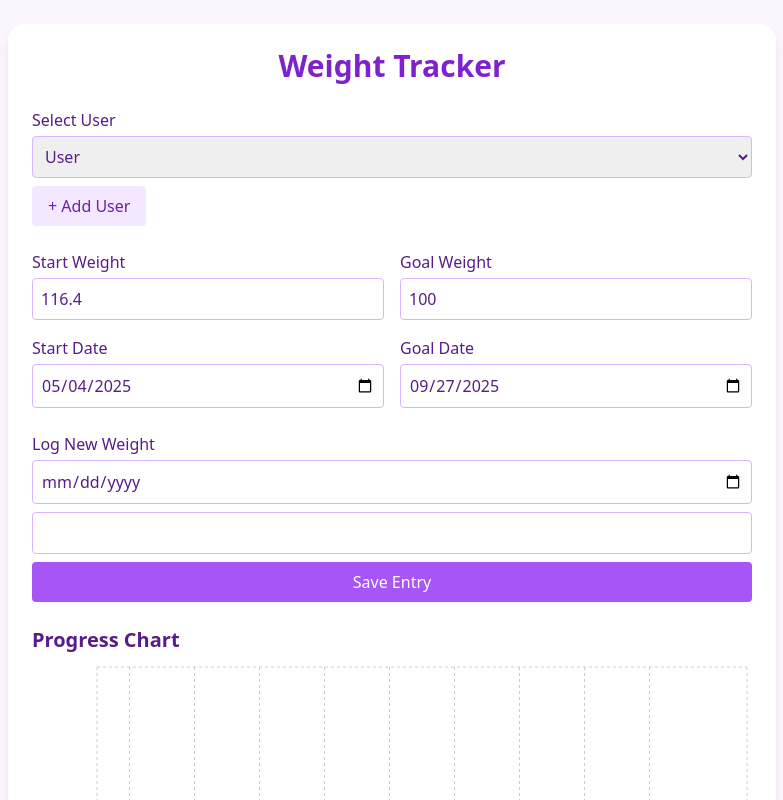
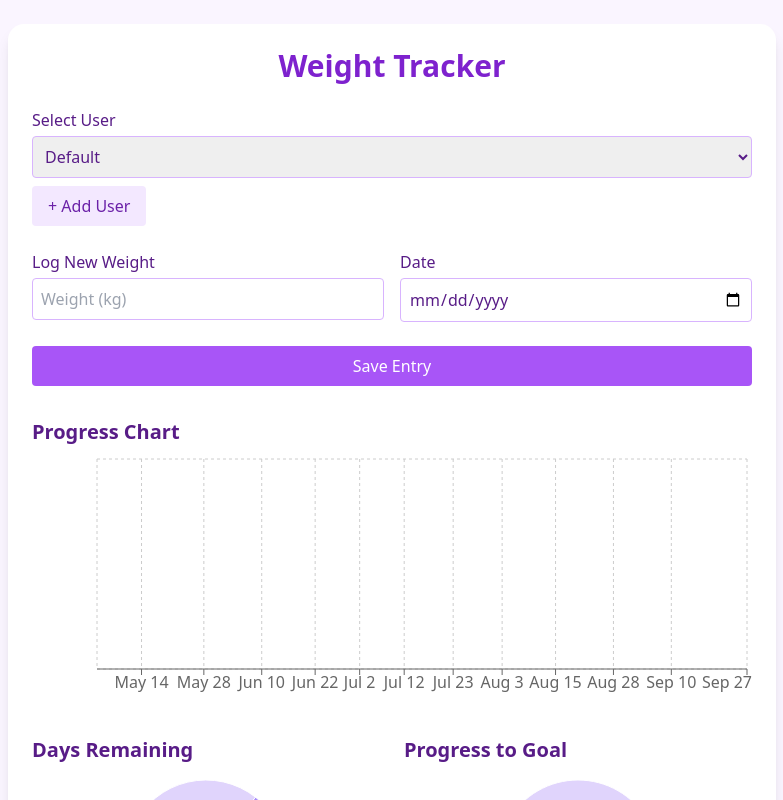
Before and after one commit to DamonHaldane/weight-loss-tracker, a React (Create React App) app: page / in a window 1280 px wide. Shown: the top 800 px of the page, without its empty margins (248-1031 px from the left). Built offline with nearby package versions, Linux system fonts and the light colour scheme.

Commit message:
Add files via upload

```diff
--- a/package.json
+++ b/package.json
@@ -7,12 +7,13 @@
     "react-dom": "^18.2.0",
     "react-scripts": "5.0.1",
     "recharts": "^2.6.2",
-    "tailwindcss": "^3.3.2"
+    "date-fns": "^2.30.0"
   },
   "scripts": {
     "start": "react-scripts start",
     "build": "react-scripts build",
     "test": "react-scripts test",
     "eject": "react-scripts eject"
-  }
+  },
+  "homepage": "."
 }
--- a/public/index.html
+++ b/public/index.html
@@ -1,8 +1,8 @@
 <!DOCTYPE html>
 <html lang="en">
   <head>
-    <meta charset="UTF-8" />
-    <meta name="viewport" content="width=device-width, initial-scale=1.0"/>
+    <meta charset="utf-8" />
+    <meta name="viewport" content="width=device-width, initial-scale=1" />
     <title>Weight Tracker</title>
   </head>
   <body>
--- a/src/App.jsx
+++ b/src/App.jsx
@@ -1,8 +1,10 @@
+
 import { useState, useEffect } from "react";
 import {
-  LineChart, Line, XAxis, YAxis, CartesianGrid, Tooltip, ResponsiveContainer, PieChart, Pie, Cell, Legend, Area
+  LineChart, Line, XAxis, YAxis, CartesianGrid, Tooltip, ResponsiveContainer, Area,
+  PieChart, Pie, Cell, Legend
 } from "recharts";
-import { format, parseISO, eachWeekOfInterval } from "date-fns";
+import { format, parseISO, eachDayOfInterval } from "date-fns";
 
 const COLORS = ["#a78bfa", "#e0d4fc"];
 
@@ -12,14 +14,14 @@ const getInitialData = () => {
 };
 
 export default function App() {
-  const [users, setUsers] = useState(["User"]);
-  const [activeUser, setActiveUser] = useState("User");
+  const [users, setUsers] = useState(["Default"]);
+  const [activeUser, setActiveUser] = useState("Default");
   const [dataByUser, setDataByUser] = useState(getInitialData);
   const [newWeight, setNewWeight] = useState("");
   const [newDate, setNewDate] = useState("");
 
   const userData = dataByUser[activeUser] || {
-    startWeight: 116.4,
+    startWeight: 120,
     goalWeight: 100,
     startDate: "2025-05-04",
     goalDate: "2025-09-27",
@@ -35,24 +37,40 @@ export default function App() {
   const updateUserData = (updates) => {
     setDataByUser({
       ...dataByUser,
-      [activeUser]: { ...userData, ...updates },
+      [activeUser]: { ...userData, ...updates }
     });
   };
 
   const handleAddWeight = () => {
     if (!newWeight || !newDate) return;
-    const progress = (((startWeight - newWeight) / (startWeight - goalWeight)) * 100).toFixed(1);
+    const parsedDate = new Date(newDate);
+    const existingIndex = logs.findIndex(log => log.date === newDate);
     const newEntry = {
       date: newDate,
-      weight: parseFloat(newWeight),
-      progress: parseFloat(progress),
+      weight: parseFloat(newWeight)
     };
-    updateUserData({ logs: [...logs, newEntry].sort((a, b) => new Date(a.date) - new Date(b.date)) });
+
+    let updatedLogs;
+    if (existingIndex !== -1) {
+      updatedLogs = [...logs];
+      updatedLogs[existingIndex] = newEntry;
+    } else {
+      updatedLogs = [...logs, newEntry].sort((a, b) => new Date(a.date) - new Date(b.date));
+    }
+
+    updateUserData({ logs: updatedLogs });
     setNewWeight("");
     setNewDate("");
   };
 
-  const handleUserChange = (e) => setActiveUser(e.target.value);
+  const handleDeleteEntry = (date) => {
+    const updatedLogs = logs.filter(entry => entry.date !== date);
+    updateUserData({ logs: updatedLogs });
+  };
+
+  const handleUserChange = (e) => {
+    setActiveUser(e.target.value);
+  };
 
   const handleNewUser = () => {
     const newUser = prompt("Enter new user name:");
@@ -66,39 +84,32 @@ export default function App() {
           goalWeight: 0,
           startDate: "",
           goalDate: "",
-          logs: [],
-        },
+          logs: []
+        }
       });
     }
   };
 
-  const handleDelete = (index) => {
-    const newLogs = logs.filter((_, i) => i !== index);
-    updateUserData({ logs: newLogs });
-  };
-
   const today = new Date();
+  const startDateObj = new Date(startDate);
   const targetDate = new Date(goalDate);
-  const startDateObj = new Date(startDate);
+  const daysRemaining = Math.max(0, Math.ceil((targetDate - today) / (1000 * 60 * 60 * 24)));
   const totalDays = Math.ceil((targetDate - startDateObj) / (1000 * 60 * 60 * 24));
-  const daysRemaining = Math.max(0, Math.ceil((targetDate - today) / (1000 * 60 * 60 * 24)));
   const daysElapsed = totalDays - daysRemaining;
   const currentWeight = logs.length > 0 ? logs[logs.length - 1].weight : startWeight;
   const weightProgress = Math.max(0, Math.min(100, ((startWeight - currentWeight) / (startWeight - goalWeight)) * 100));
 
-  const weeks = eachWeekOfInterval({ start: startDateObj, end: targetDate });
-  const chartData = weeks.map((d, i) => {
-    const dateStr = d.toISOString().split("T")[0];
+  const chartDates = eachDayOfInterval({ start: startDateObj, end: targetDate }).map(date => ({
+    date: format(date, "yyyy-MM-dd")
+  }));
+
+  const progressData = chartDates.map((d, i) => {
+    const actual = logs.find(l => l.date === d.date);
     return {
-      date: dateStr,
-      target: (startWeight - ((startWeight - goalWeight) / (weeks.length - 1)) * i).toFixed(1),
-      weight: null
+      date: d.date,
+      weight: actual ? actual.weight : null,
+      target: parseFloat((startWeight - ((startWeight - goalWeight) / totalDays) * i).toFixed(1))
     };
-  });
-
-  logs.forEach(entry => {
-    const match = chartData.find(d => d.date === entry.date);
-    if (match) match.weight = entry.weight;
   });
 
   return (
@@ -109,90 +120,51 @@ export default function App() {
         <div className="mb-6">
           <label className="block font-medium mb-1">Select User</label>
           <select value={activeUser} onChange={handleUserChange} className="border border-purple-300 p-2 w-full rounded">
-            {users.map((user) => (
+            {users.map(user => (
               <option key={user} value={user}>{user}</option>
             ))}
           </select>
           <button onClick={handleNewUser} className="mt-2 bg-purple-100 hover:bg-purple-200 text-purple-800 px-4 py-2 rounded">+ Add User</button>
         </div>
 
-        <div className="grid grid-cols-2 gap-4 mb-6">
+        <div className="grid grid-cols-1 md:grid-cols-2 gap-4 mb-6">
           <div>
-            <label className="block font-medium mb-1">Start Weight</label>
+            <label className="block font-medium mb-1">Log New Weight</label>
             <input
               type="number"
-              value={startWeight}
-              onChange={(e) => updateUserData({ startWeight: parseFloat(e.target.value) })}
+              value={newWeight}
+              onChange={(e) => setNewWeight(e.target.value)}
               className="border border-purple-300 p-2 w-full rounded"
+              placeholder="Weight (kg)"
             />
           </div>
           <div>
-            <label className="block font-medium mb-1">Goal Weight</label>
-            <input
-              type="number"
-              value={goalWeight}
-              onChange={(e) => updateUserData({ goalWeight: parseFloat(e.target.value) })}
-              className="border border-purple-300 p-2 w-full rounded"
-            />
-          </div>
-          <div>
-            <label className="block font-medium mb-1">Start Date</label>
+            <label className="block font-medium mb-1">Date</label>
             <input
               type="date"
-              value={startDate}
-              onChange={(e) => updateUserData({ startDate: e.target.value })}
-              className="border border-purple-300 p-2 w-full rounded"
-            />
-          </div>
-          <div>
-            <label className="block font-medium mb-1">Goal Date</label>
-            <input
-              type="date"
-              value={goalDate}
-              onChange={(e) => updateUserData({ goalDate: e.target.value })}
+              value={newDate}
+              onChange={(e) => setNewDate(e.target.value)}
               className="border border-purple-300 p-2 w-full rounded"
             />
           </div>
         </div>
-
-        <div className="mb-6">
-          <label className="block font-medium mb-1">Log New Weight</label>
-          <input
-            type="date"
-            value={newDate}
-            onChange={(e) => setNewDate(e.target.value)}
-            className="border border-purple-300 p-2 w-full rounded mb-2"
-          />
-          <input
-            type="number"
-            value={newWeight}
-            onChange={(e) => setNewWeight(e.target.value)}
-            className="border border-purple-300 p-2 w-full rounded mb-2"
-          />
-          <button
-            onClick={handleAddWeight}
-            className="bg-purple-500 hover:bg-purple-600 text-white px-4 py-2 rounded w-full"
-          >
-            Save Entry
-          </button>
-        </div>
+        <button
+          onClick={handleAddWeight}
+          className="mb-8 bg-purple-500 hover:bg-purple-600 text-white px-4 py-2 rounded w-full"
+        >
+          Save Entry
+        </button>
 
         <div className="mb-8">
           <h2 className="text-xl font-semibold mb-2">Progress Chart</h2>
           <ResponsiveContainer width="100%" height={250}>
-            <LineChart data={chartData}>
-              <defs>
-                <linearGradient id="shade" x1="0" y1="0" x2="0" y2="1">
-                  <stop offset="0%" stopColor="#e0d4fc" stopOpacity={0.6} />
-                  <stop offset="100%" stopColor="#e0d4fc" stopOpacity={0} />
-                </linearGradient>
-              </defs>
+            <LineChart data={progressData}>
               <CartesianGrid strokeDasharray="3 3" />
-              <XAxis dataKey="date" tickFormatter={(dateStr) => format(parseISO(dateStr), "MMM d")} />
+              <XAxis dataKey="date" tickFormatter={(str) => format(parseISO(str), "MMM d")} />
               <YAxis domain={['auto', 'auto']} />
               <Tooltip />
-              <Area type="monotone" dataKey="target" stroke="#c084fc" fill="url(#shade)" />
-              <Line type="monotone" dataKey="weight" stroke="#a78bfa" dot={{ r: 4 }} />
+              <Area type="monotone" dataKey="target" stroke="#c084fc" fill="#e9d5ff" name="Target Trend" dot={false} />
+              <Line type="monotone" dataKey="weight" stroke="#7c3aed" dot={{ stroke: '#7c3aed', strokeWidth: 2 }} name="Actual" />
             </LineChart>
           </ResponsiveContainer>
         </div>
@@ -206,7 +178,7 @@ export default function App() {
                   dataKey="value"
                   data={[
                     { name: 'Elapsed', value: daysElapsed },
-                    { name: 'Remaining', value: daysRemaining },
+                    { name: 'Remaining', value: daysRemaining }
                   ]}
                   cx="50%"
                   cy="50%"
@@ -230,7 +202,7 @@ export default function App() {
                   dataKey="value"
                   data={[
                     { name: 'Progress', value: weightProgress },
-                    { name: 'Remaining', value: 100 - weightProgress },
+                    { name: 'Remaining', value: 100 - weightProgress }
                   ]}
                   cx="50%"
                   cy="50%"
@@ -255,7 +227,6 @@ export default function App() {
               <tr>
                 <th className="border p-2">Date</th>
                 <th className="border p-2">Weight (kg)</th>
-                <th className="border p-2">Progress (%)</th>
                 <th className="border p-2">Actions</th>
               </tr>
             </thead>
@@ -264,9 +235,8 @@ export default function App() {
                 <tr key={index} className="hover:bg-purple-50">
                   <td className="border p-2">{entry.date}</td>
                   <td className="border p-2">{entry.weight}</td>
-                  <td className="border p-2">{entry.progress.toFixed(1)}</td>
-                  <td className="border p-2">
-                    <button onClick={() => handleDelete(index)} className="text-red-500">Delete</button>
+                  <td className="border p-2 text-center">
+                    <button onClick={() => handleDeleteEntry(entry.date)} className="text-red-500 hover:underline">Delete</button>
                   </td>
                 </tr>
               ))}
--- a/src/index.js
+++ b/src/index.js
@@ -1,11 +1,7 @@
-import React from 'react';
-import ReactDOM from 'react-dom/client';
-import './index.css';
-import App from './App';
+import React from "react";
+import ReactDOM from "react-dom/client";
+import App from "./App";
+import "./index.css";
 
-const root = ReactDOM.createRoot(document.getElementById('root'));
-root.render(
-  <React.StrictMode>
-    <App />
-  </React.StrictMode>
-);
+const root = ReactDOM.createRoot(document.getElementById("root"));
+root.render(<App />);
--- a/tailwind.config.js
+++ b/tailwind.config.js
@@ -1,5 +1,9 @@
+/** @type {import('tailwindcss').Config} */
 module.exports = {
-  content: ["./src/**/*.{js,jsx,ts,tsx}", "./public/index.html"],
+  content: [
+    "./src/**/*.{js,jsx,ts,tsx}",
+    "./public/index.html"
+  ],
   theme: {
     extend: {},
   },
```
Also changed, not shown: vercel.json.
